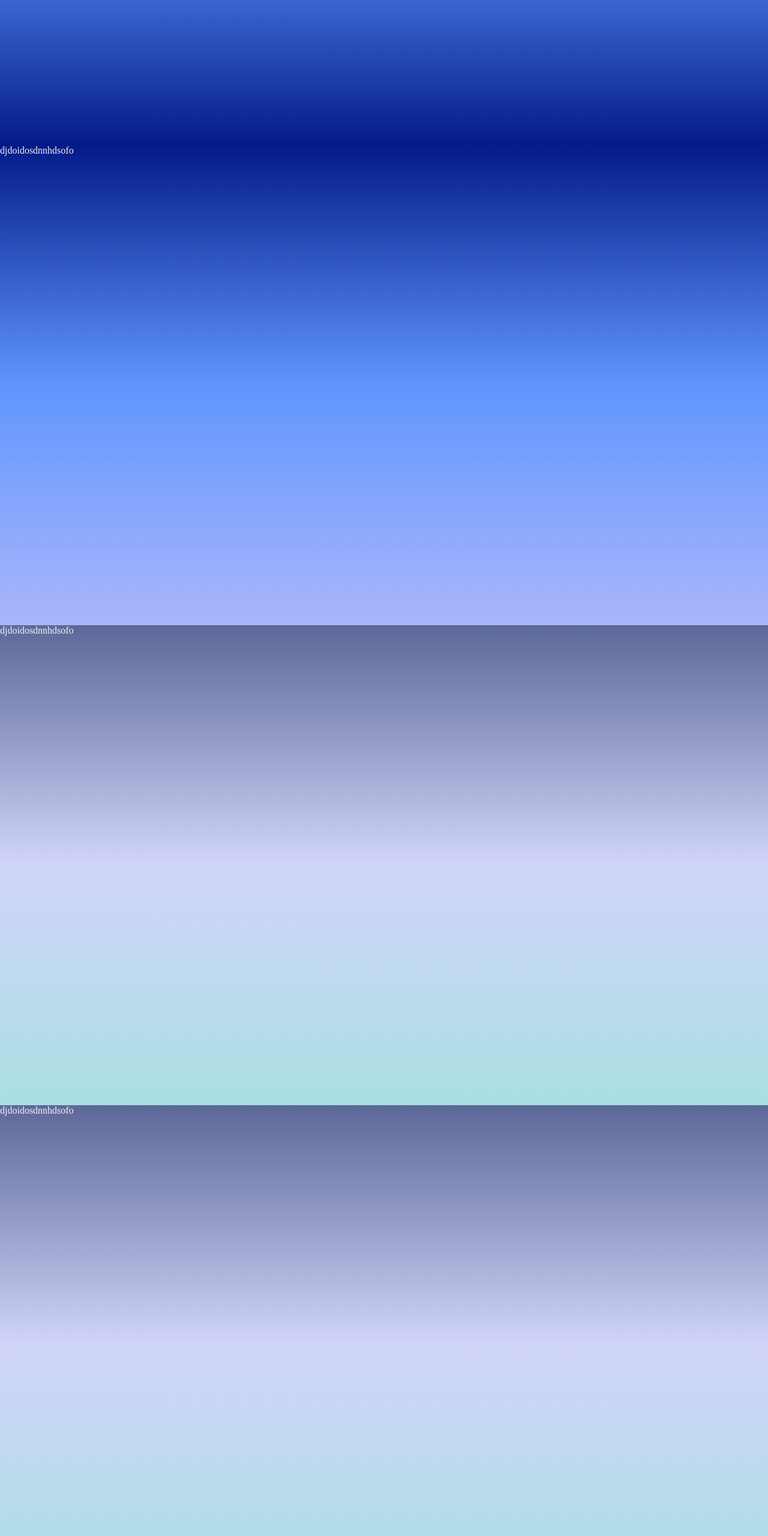
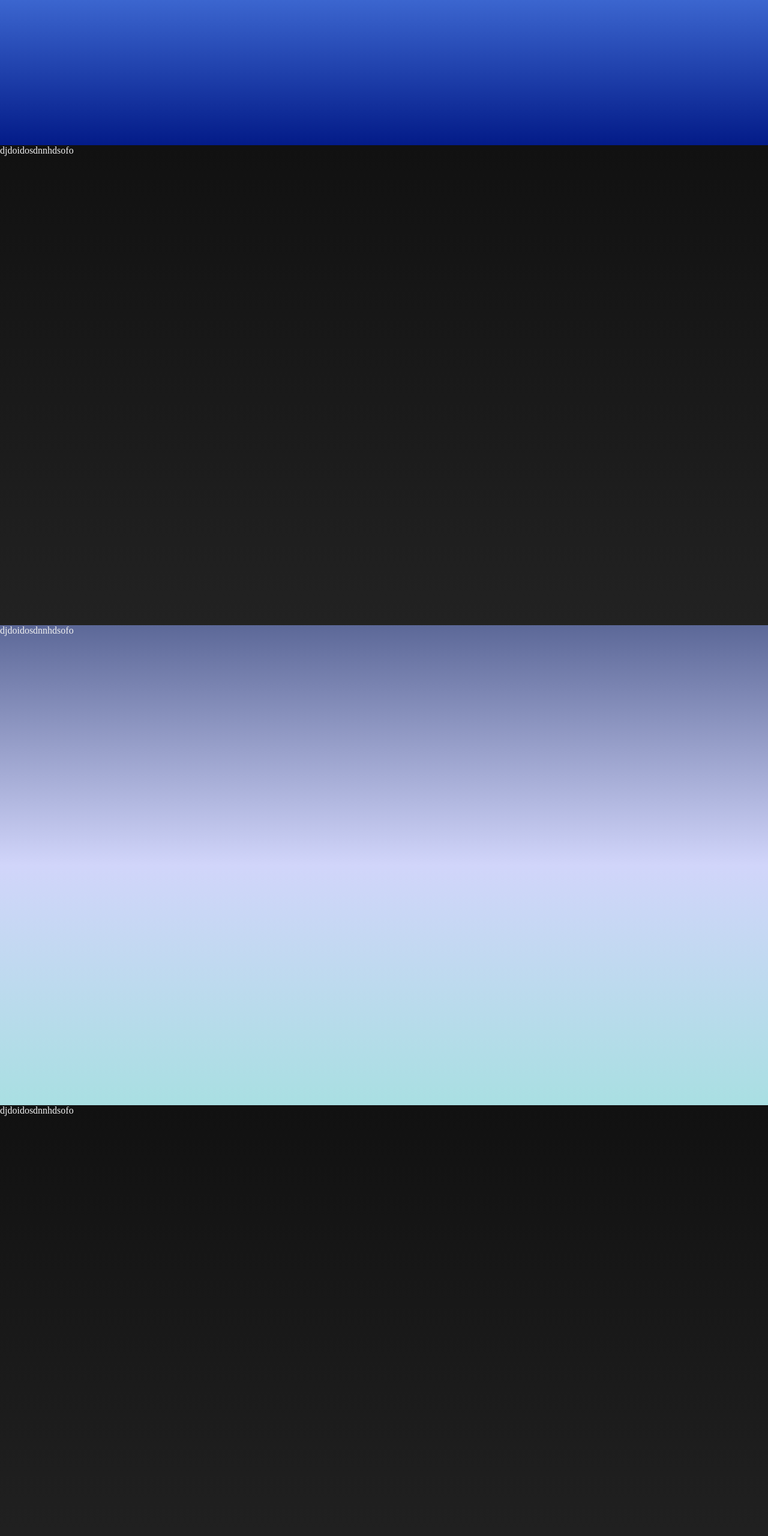
Before and after one commit to Oneya4/Oneya, a plain HTML site: page index.html in a window 1280 px wide. Shown: the part 1358-3918 px from the top of the page at 60% size. Drawn offline with Linux system fonts and the light colour scheme; a web font is replaced by a local one.

Commit message:
Update index.css

```diff
--- a/index.css
+++ b/index.css
@@ -192,7 +192,7 @@ header{
 .services{
   width: 100%;
   height: 100vh;
-  background: linear-gradient(to bottom, #031b88, #6096fd, #aab6fb);
+  background: linear-gradient(to bottom, #111, #222);
 }
 
 /*clients*/
@@ -205,7 +205,7 @@ header{
 .contact{
   width: 100%;
   height: 100vh;
-  background: linear-gradient(to bottom, #5c6898, #d1d5fa, #a9dfe2);
+  background: linear-gradient(to bottom, #111, #222);
 }
 
 /*keyframes*/
```
